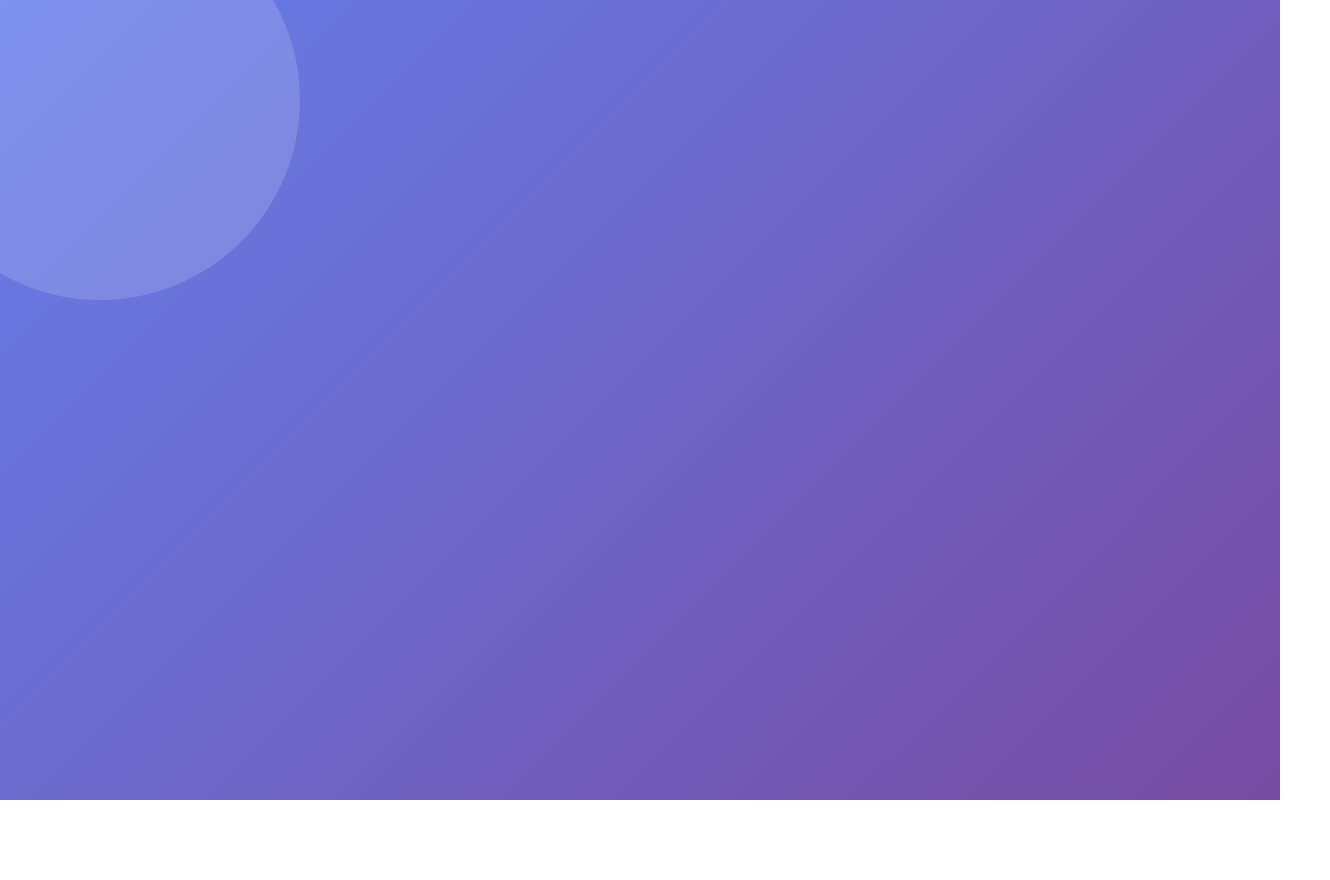
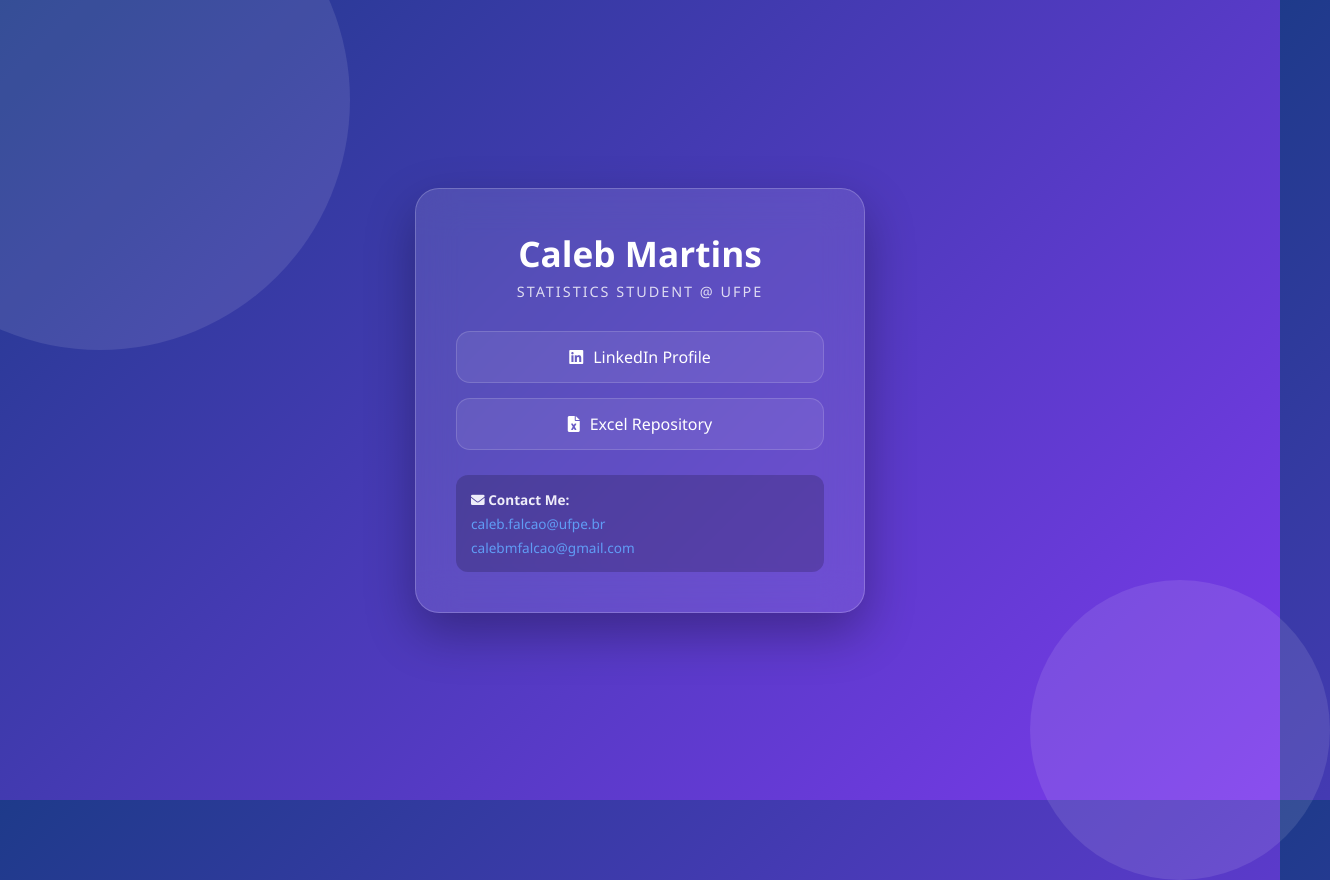
Before and after one commit to Caleshi/Caleshi.github.io, a plain HTML site: page index.html in a window 1280 px wide. Shown: the whole page, 1330 px wide, since content can reach past the window. Before the commit the page ends 800 px from the top, so only its background shows below. Drawn offline with Linux system fonts and the light colour scheme.

Commit message:
Update portfolio title and styles in index.html

```diff
--- a/index.html
+++ b/index.html
@@ -3,7 +3,8 @@
 <head>
     <meta charset="UTF-8">
     <meta name="viewport" content="width=device-width, initial-scale=1.0">
-    <title>Caleshi | Portfolio</title>
+    <title>Caleb Martins | Statistics</title>
+    <link rel="stylesheet" href="https://cdnjs.cloudflare.com/ajax/libs/font-awesome/6.0.0/css/all.min.css">
     <style>
         * { margin: 0; padding: 0; box-sizing: border-box; }
 
@@ -13,15 +14,14 @@
             display: flex;
             justify-content: center;
             align-items: center;
-            /* Vibrant background for the glass to pop against */
-            background: linear-gradient(135deg, #667eea 0%, #764ba2 100%);
+            background: linear-gradient(135deg, #1e3a8a 0%, #7c3aed 100%);
             overflow: hidden;
         }
 
         .glass-card {
             background: rgba(255, 255, 255, 0.1);
-            backdrop-filter: blur(15px);
-            -webkit-backdrop-filter: blur(15px);
+            backdrop-filter: blur(20px);
+            -webkit-backdrop-filter: blur(20px);
             border: 1px solid rgba(255, 255, 255, 0.2);
             border-radius: 24px;
             padding: 40px;
@@ -29,48 +29,85 @@
             max-width: 450px;
             text-align: center;
             color: white;
-            box-shadow: 0 10px 40px rgba(0, 0, 0, 0.2);
+            box-shadow: 0 20px 50px rgba(0, 0, 0, 0.3);
         }
 
-        h1 { font-size: 2.2rem; margin-bottom: 8px; font-weight: 700; letter-spacing: -0.5px; }
-        .subtitle { font-size: 1rem; opacity: 0.8; margin-bottom: 25px; text-transform: uppercase; letter-spacing: 1.5px; }
+        h1 { font-size: 2.2rem; margin-bottom: 5px; font-weight: 700; }
+        .subtitle { font-size: 0.9rem; opacity: 0.8; margin-bottom: 30px; text-transform: uppercase; letter-spacing: 2px; }
 
-        /* Button Styles */
         .btn-container {
             display: flex;
             flex-direction: column;
-            gap: 12px;
-            margin-top: 20px;
+            gap: 15px;
         }
 
         .glass-btn {
             text-decoration: none;
             color: white;
-            background: rgba(255, 255, 255, 0.1);
-            padding: 14px 20px;
-            border-radius: 12px;
-            border: 1px solid rgba(255, 255, 255, 0.2);
+            background: rgba(255, 255, 255, 0.08);
+            padding: 14px;
+            border-radius: 14px;
+            border: 1px solid rgba(255, 255, 255, 0.15);
             font-weight: 500;
-            transition: all 0.3s ease;
+            transition: all 0.3s cubic-bezier(0.4, 0, 0.2, 1);
             display: flex;
+            align-items: center;
             justify-content: center;
-            align-items: center;
+            gap: 10px;
         }
 
-        /* Hover Effects */
         .glass-btn:hover {
-            background: rgba(255, 255, 255, 0.25);
-            transform: translateY(-3px);
-            box-shadow: 0 5px 15px rgba(0,0,0,0.1);
+            background: rgba(255, 255, 255, 0.2);
+            transform: translateY(-4px);
+            box-shadow: 0 8px 20px rgba(0,0,0,0.2);
+            border-color: rgba(255, 255, 255, 0.4);
         }
 
-        .glass-btn:active { transform: translateY(0); }
+        .email-section {
+            margin-top: 25px;
+            font-size: 0.85rem;
+            opacity: 0.9;
+            text-align: left;
+            background: rgba(0, 0, 0, 0.2);
+            padding: 15px;
+            border-radius: 12px;
+        }
 
-        /* Decorative circles */
-        .shape { position: absolute; z-index: -1; border-radius: 50%; background: rgba(255, 255, 255, 0.15); }
+        .email-link {
+            color: #60a5fa;
+            text-decoration: none;
+            display: block;
+            margin-top: 5px;
+        }
+
+        .shape { position: absolute; z-index: -1; border-radius: 50%; background: rgba(255, 255, 255, 0.1); }
     </style>
 </head>
 <body>
 
-    <div class="shape" style="width: 400px; height: 400px; top: -100px; left: -100px;"></div>
-    <div class="shape" style="width: 250px; height: 250px; bottom: -50px; right:
+    <div class="shape" style="width: 500px; height: 500px; top: -150px; left: -150px;"></div>
+    <div class="shape" style="width: 300px; height: 300px; bottom: -80px; right: -50px;"></div>
+
+    <div class="glass-card">
+        <h1>Caleb Martins</h1>
+        <p class="subtitle">Statistics Student @ UFPE</p>
+
+        <div class="btn-container">
+            <a href="https://www.linkedin.com/in/caleb-martins-a1192a257/" class="glass-btn" target="_blank">
+                <i class="fab fa-linkedin"></i> LinkedIn Profile
+            </a>
+
+            <a href="https://github.com/Caleshi/Working-in-Excel" class="glass-btn" target="_blank">
+                <i class="fas fa-file-excel"></i> Excel Repository
+            </a>
+        </div>
+
+        <div class="email-section">
+            <p><i class="fas fa-envelope"></i> <strong>Contact Me:</strong></p>
+            <a href="mailto:caleb.falcao@ufpe.br" class="email-link">caleb.falcao@ufpe.br</a>
+            <a href="mailto:calebmfalcao@gmail.com" class="email-link">calebmfalcao@gmail.com</a>
+        </div>
+    </div>
+
+</body>
+</html>
```
